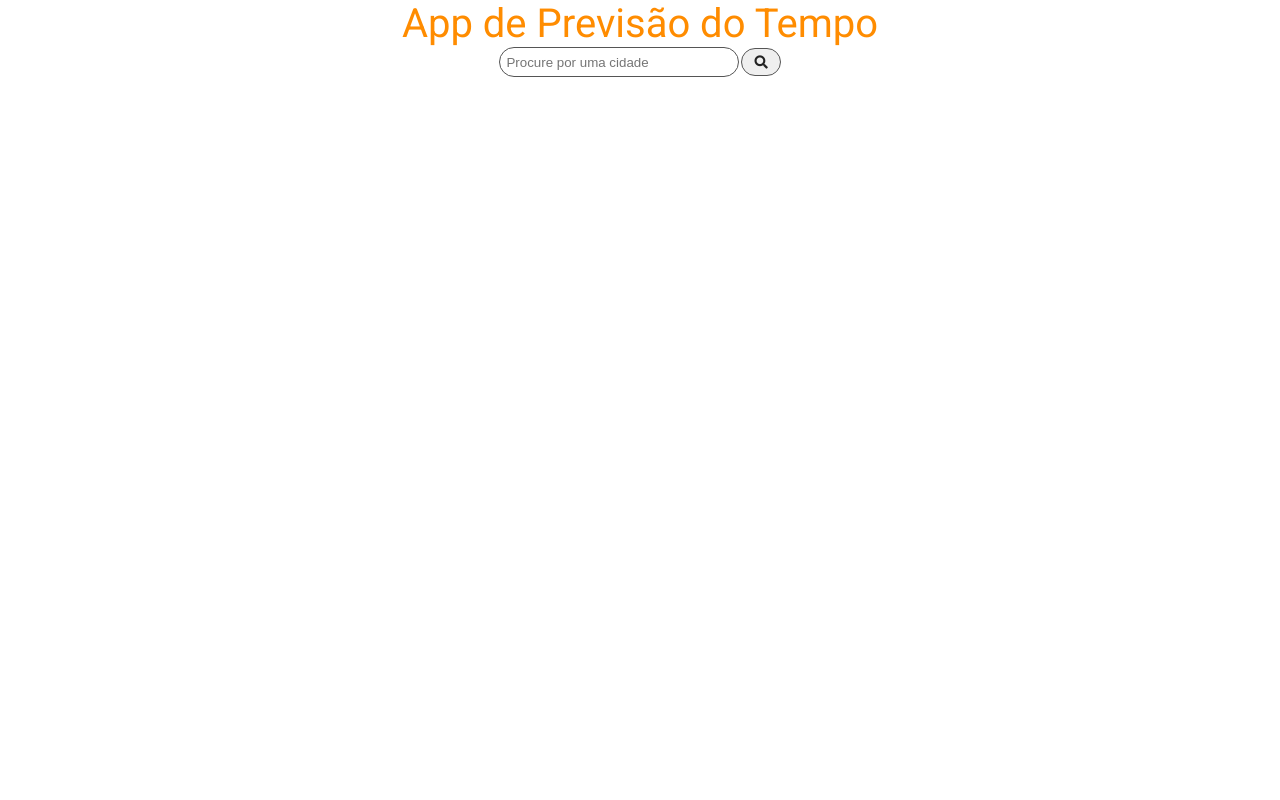
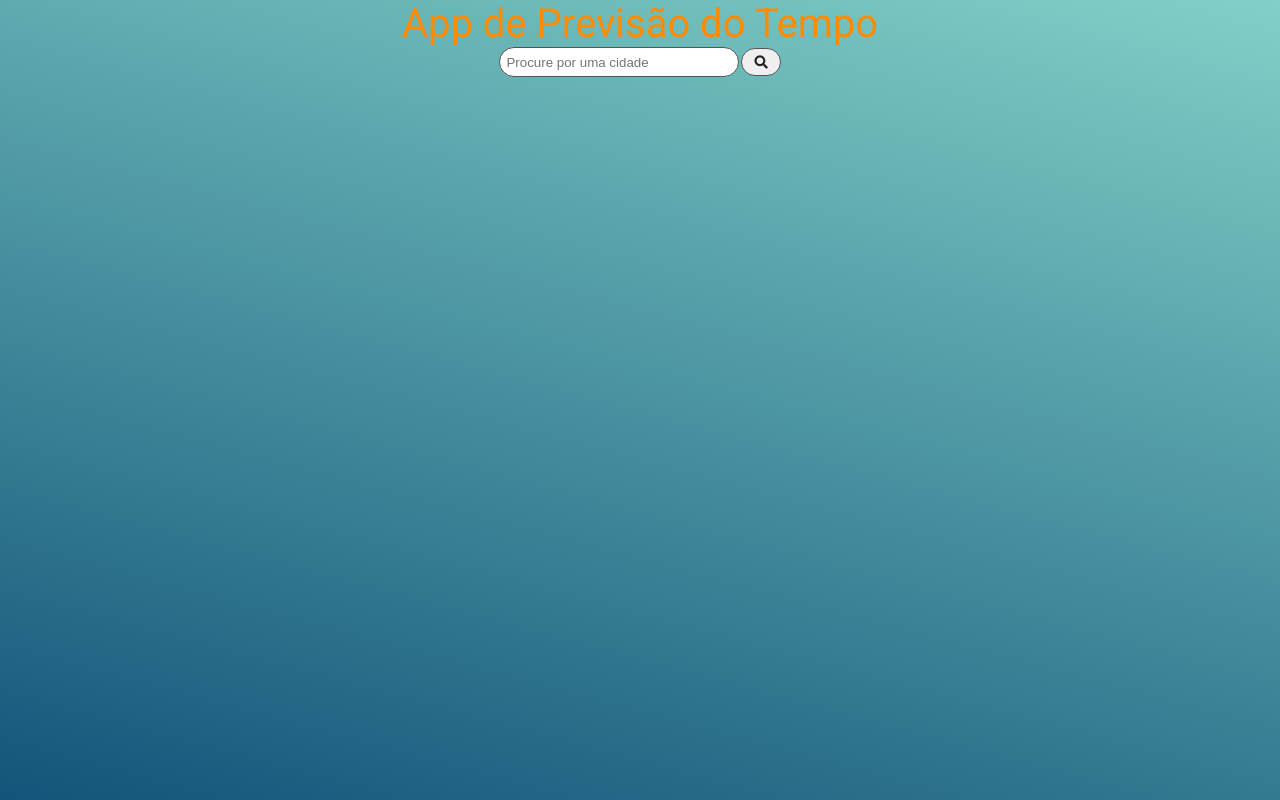
Before and after one commit to joao-alvarenga/clima-app, a plain HTML site: page index.html in a window 1280 px wide. Drawn offline with Linux system fonts and the light colour scheme.

Commit message:
add new changes

```diff
--- a/index.html
+++ b/index.html
@@ -9,6 +9,7 @@
     <link rel="stylesheet" href="main.css" />
 </head>
 <body>
+    <div class="wrap-container">
     <section class="wrapper">
         <div class="container">
           <h1 class="titulo">App de Previsão do Tempo</h1>
@@ -23,6 +24,7 @@
         <div class="container">
           <ul class="cidades"></ul>
         </div>
+    </div>
       </section>
     <script src="main.js"></script>
 </body>
--- a/main.css
+++ b/main.css
@@ -25,12 +25,26 @@ body {
   font-family: var(--main-font);
 }
 
+.wrap-container {
+  height: 100vh;
+  display: flex;
+  align-items: flex-start;
+  background-image: linear-gradient(15deg, #13547a 0%, #80d0c7 100%);
+}
+
 .wrapper {
   display: flex;
   align-items: center;
   justify-content: center;
   text-align: center;
+  margin: 0 auto;
+
 }
+
+.wrapper form {
+  position: relative;
+}
+
 
 .titulo {
   font-size: 4em;
@@ -69,8 +83,8 @@ button[type=submit]:hover {
 
 .wrapper form .msg {
   position: absolute;
-  top: 16%;
-  left: 48%;
+  top: 60px;
+  left: 45%;
   transform: translate(-50%, -50%);
   max-width: 450px;
   min-height: 40px;
```
